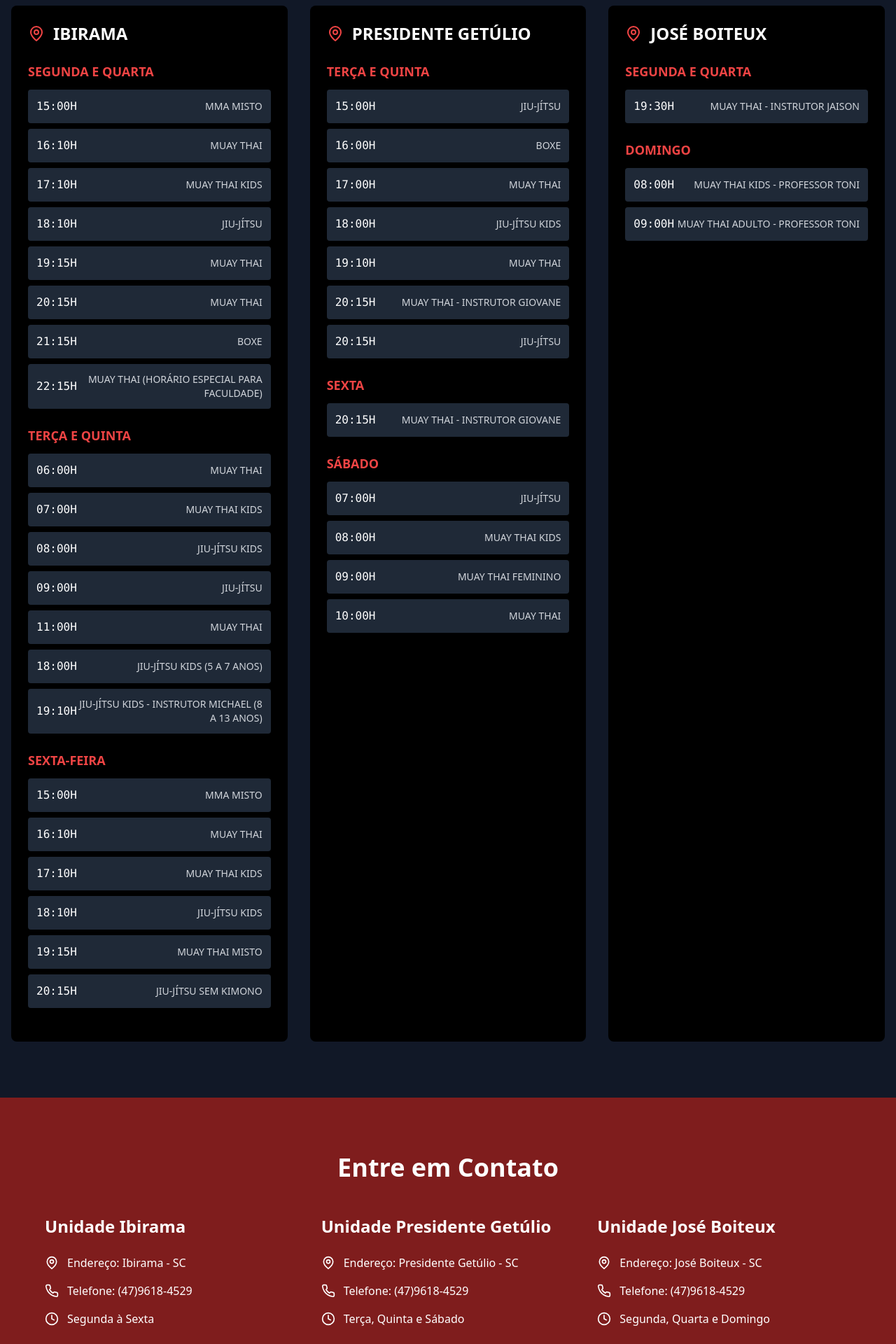
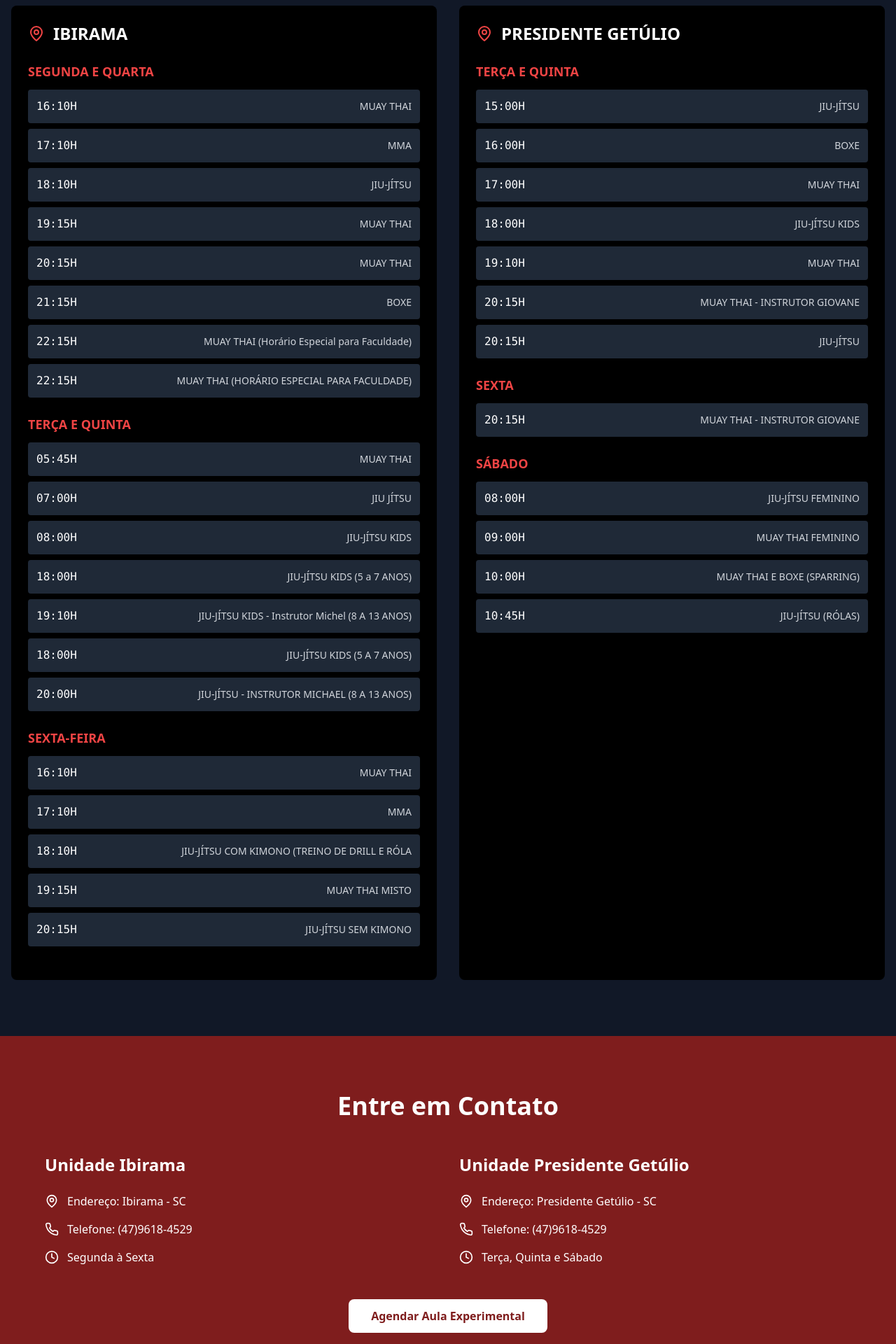
Before and after one commit to jmissano/equipe-kaveira, a React (Vite) app: page / in a window 1280 px wide. Shown: the part 1360-3280 px from the top of the page at 70% size. Built offline with nearby package versions, Linux system fonts and the light colour scheme.

Commit message:
removido Jose Boiteux

```diff
--- a/src/App.tsx
+++ b/src/App.tsx
@@ -19,35 +19,43 @@ function App() {
 
   const ibiramaSchedule = {
     "Segunda e Quarta": [
-      { time: "15:00H", activity: "MMA MISTO" },
       { time: "16:10H", activity: "MUAY THAI" },
-      { time: "17:10H", activity: "MUAY THAI KIDS" },
+      { time: "17:10H", activity: "MMA" },
       { time: "18:10H", activity: "JIU-JÍTSU" },
       { time: "19:15H", activity: "MUAY THAI" },
       { time: "20:15H", activity: "MUAY THAI" },
       { time: "21:15H", activity: "BOXE" },
       {
         time: "22:15H",
+        activity: "MUAY THAI (Horário Especial para Faculdade)",
+      },
+      {
+        time: "22:15H",
         activity: "MUAY THAI (HORÁRIO ESPECIAL PARA FACULDADE)",
       },
     ],
     "Terça e Quinta": [
-      { time: "06:00H", activity: "MUAY THAI" },
-      { time: "07:00H", activity: "MUAY THAI KIDS" },
+      { time: "05:45H", activity: "MUAY THAI" },
+      { time: "07:00H", activity: "JIU JÍTSU" },
       { time: "08:00H", activity: "JIU-JÍTSU KIDS" },
-      { time: "09:00H", activity: "JIU-JÍTSU" },
-      { time: "11:00H", activity: "MUAY THAI" },
+      { time: "18:00H", activity: "JIU-JÍTSU KIDS (5 a 7 ANOS)" },
+      {
+        time: "19:10H",
+        activity: "JIU-JÍTSU KIDS - Instrutor Michel (8 A 13 ANOS)",
+      },
       { time: "18:00H", activity: "JIU-JÍTSU KIDS (5 A 7 ANOS)" },
       {
-        time: "19:10H",
-        activity: "JIU-JÍTSU KIDS - INSTRUTOR MICHAEL (8 A 13 ANOS)",
+        time: "20:00H",
+        activity: "JIU-JÍTSU - INSTRUTOR MICHAEL (8 A 13 ANOS)",
       },
     ],
     "Sexta-feira": [
-      { time: "15:00H", activity: "MMA MISTO" },
       { time: "16:10H", activity: "MUAY THAI" },
-      { time: "17:10H", activity: "MUAY THAI KIDS" },
-      { time: "18:10H", activity: "JIU-JÍTSU KIDS" },
+      { time: "17:10H", activity: "MMA" },
+      {
+        time: "18:10H",
+        activity: "JIU-JÍTSU COM KIMONO (TREINO DE DRILL E RÓLA",
+      },
       { time: "19:15H", activity: "MUAY THAI MISTO" },
       { time: "20:15H", activity: "JIU-JÍTSU SEM KIMONO" },
     ],
@@ -65,20 +73,10 @@ function App() {
     ],
     Sexta: [{ time: "20:15H", activity: "MUAY THAI - INSTRUTOR GIOVANE" }],
     Sábado: [
-      { time: "07:00H", activity: "JIU-JÍTSU" },
-      { time: "08:00H", activity: "MUAY THAI KIDS" },
+      { time: "08:00H", activity: "JIU-JÍTSU FEMININO" },
       { time: "09:00H", activity: "MUAY THAI FEMININO" },
-      { time: "10:00H", activity: "MUAY THAI" },
-    ],
-  };
-
-  const joseBoiteuxSchedule = {
-    "Segunda e Quarta": [
-      { time: "19:30H", activity: "MUAY THAI - INSTRUTOR JAISON" },
-    ],
-    Domingo: [
-      { time: "08:00H", activity: "MUAY THAI KIDS - PROFESSOR TONI" },
-      { time: "09:00H", activity: "MUAY THAI ADULTO - PROFESSOR TONI" },
+      { time: "10:00H", activity: "MUAY THAI E BOXE (SPARRING)" },
+      { time: "10:45H", activity: "JIU-JÍTSU (RÓLAS)" },
     ],
   };
 
@@ -276,7 +274,7 @@ function App() {
             Nossos <span className="text-red-500">Horários</span>
           </h2>
 
-          <div className="grid md:grid-cols-2 lg:grid-cols-3 gap-8">
+          <div className="grid md:grid-cols-2 gap-8">
             {/* Ibirama Schedule */}
             <div className="bg-black rounded-lg p-6">
               <div className="flex items-center mb-6">
@@ -334,35 +332,6 @@ function App() {
                 </div>
               ))}
             </div>
-
-            {/* José Boiteux Schedule */}
-            <div className="bg-black rounded-lg p-6">
-              <div className="flex items-center mb-6">
-                <MapPin className="text-red-500 mr-3" size={24} />
-                <h3 className="text-2xl font-bold">JOSÉ BOITEUX</h3>
-              </div>
-
-              {Object.entries(joseBoiteuxSchedule).map(([day, classes]) => (
-                <div key={day} className="mb-6">
-                  <h4 className="text-red-500 font-bold text-lg mb-3">
-                    {day.toUpperCase()}
-                  </h4>
-                  <div className="space-y-2">
-                    {classes.map((cls, index) => (
-                      <div
-                        key={index}
-                        className="flex justify-between items-center bg-gray-800 p-3 rounded"
-                      >
-                        <span className="font-mono text-white">{cls.time}</span>
-                        <span className="text-gray-300 text-right text-sm">
-                          {cls.activity}
-                        </span>
-                      </div>
-                    ))}
-                  </div>
-                </div>
-              ))}
-            </div>
           </div>
         </div>
       </section>
@@ -374,7 +343,7 @@ function App() {
             Entre em <span className="text-white">Contato</span>
           </h2>
 
-          <div className="grid md:grid-cols-3 gap-8 max-w-6xl mx-auto">
+          <div className="grid md:grid-cols-2 gap-8 max-w-6xl mx-auto">
             <div>
               <h3 className="text-2xl font-bold mb-6">Unidade Ibirama</h3>
               <div className="space-y-4">
@@ -412,24 +381,6 @@ function App() {
                 </div>
               </div>
             </div>
-
-            <div>
-              <h3 className="text-2xl font-bold mb-6">Unidade José Boiteux</h3>
-              <div className="space-y-4">
-                <div className="flex items-center">
-                  <MapPin className="mr-3" size={20} />
-                  <span>Endereço: José Boiteux - SC</span>
-                </div>
-                <div className="flex items-center">
-                  <Phone className="mr-3" size={20} />
-                  <span>Telefone: (47)9618-4529</span>
-                </div>
-                <div className="flex items-center">
-                  <Clock className="mr-3" size={20} />
-                  <span>Segunda, Quarta e Domingo</span>
-                </div>
-              </div>
-            </div>
           </div>
 
           <div className="text-center mt-12">
@@ -462,7 +413,7 @@ function App() {
             </span>
           </div>
           <p className="text-gray-400">
-            © 2024 Equipe Kaveira. Todos os direitos reservados. Forjando
+            © 2026 Equipe Kaveira. Todos os direitos reservados. Forjando
             campeões desde sempre.
           </p>
         </div>
```
